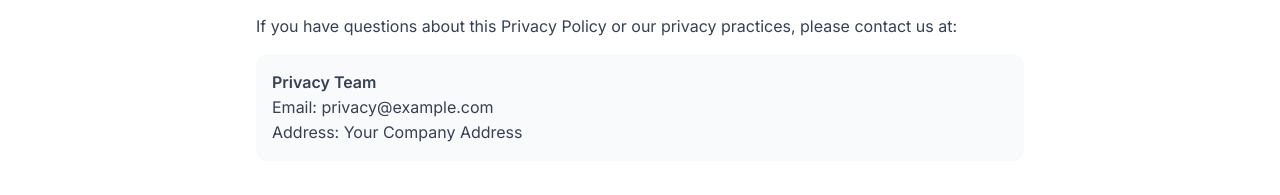
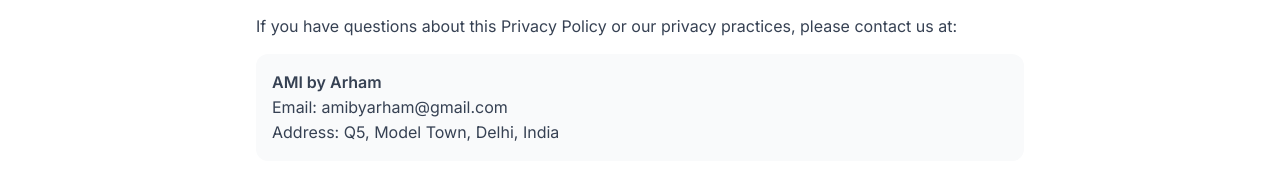
Before and after one commit to jain-eshan/amibyarham, a Next.js app in the folder ami-app/: page /privacy-policy in a window 1280 px wide. Shown: the part 1660-1855 px from the top of the page. Built offline with nearby package versions, Linux system fonts and the light colour scheme; no server answers.

Commit message:
Update privacy page with company contact information
Add company email (amibyarham@gmail.com) and address (Q5, Model Town, Delhi, India) to the privacy policy contact section.

https://claude.ai/code/session_013jeTxE4tZPUuhnbir1Ry44

```diff
--- a/ami-app/src/app/privacy-policy/page.tsx
+++ b/ami-app/src/app/privacy-policy/page.tsx
@@ -85,9 +85,9 @@ export default function PrivacyPolicyPage() {
               If you have questions about this Privacy Policy or our privacy practices, please contact us at:
             </p>
             <div className="bg-gray-50 p-4 rounded-lg mt-4">
-              <p className="font-semibold">Privacy Team</p>
-              <p>Email: privacy@example.com</p>
-              <p>Address: Your Company Address</p>
+              <p className="font-semibold">AMI by Arham</p>
+              <p>Email: amibyarham@gmail.com</p>
+              <p>Address: Q5, Model Town, Delhi, India</p>
             </div>
           </section>
 
```
